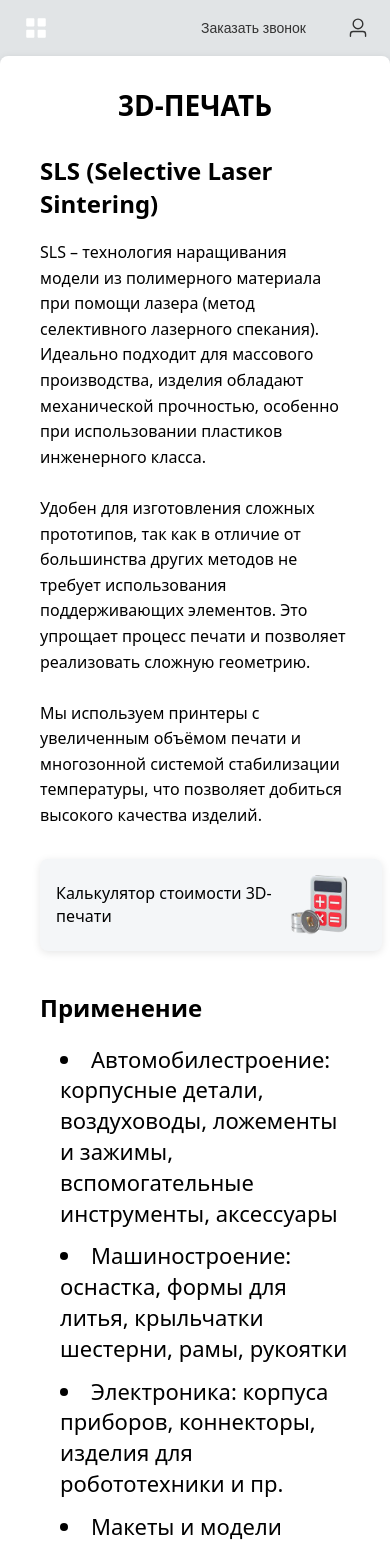
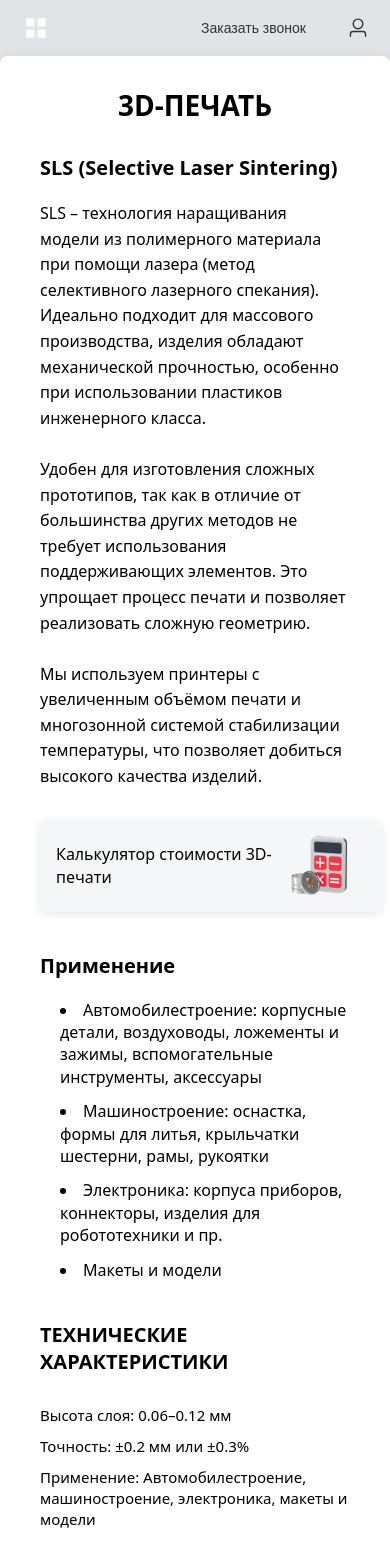
Before and after one commit to js-owl/maas-front, a Vue app: page /print in a window 390 px wide. Shown: the top 1568 px of the page. Built offline with nearby package versions, Linux system fonts and the light colour scheme.

Commit message:
Enhance PrintingPage.vue styles by adjusting font sizes for main subtitle, requirements title, and list items. Improved readability and consistency in design.

```diff
--- a/src/pages/PrintingPage.vue
+++ b/src/pages/PrintingPage.vue
@@ -208,6 +208,7 @@
     margin-bottom: 30px;
   }
   .main-subtitle {
+    font-size: 20px;
   }
 
   .description-section {
@@ -220,7 +221,12 @@
     font-size: 16px;
     text-align: left;
   }
-
+  .requirement-li {
+    font-size: 16px;
+  }
+  .requirement-item {
+    font-size: 16px;
+  }
   .calculator-card {
     min-width: auto;
     width: 100%;
@@ -238,8 +244,8 @@
   }
 
   .requirements-title {
-    font-size: 22px;
-    text-align: center;
+    font-size: 20px;
+    /* text-align: center; */
     margin-bottom: 30px;
   }
 
```
